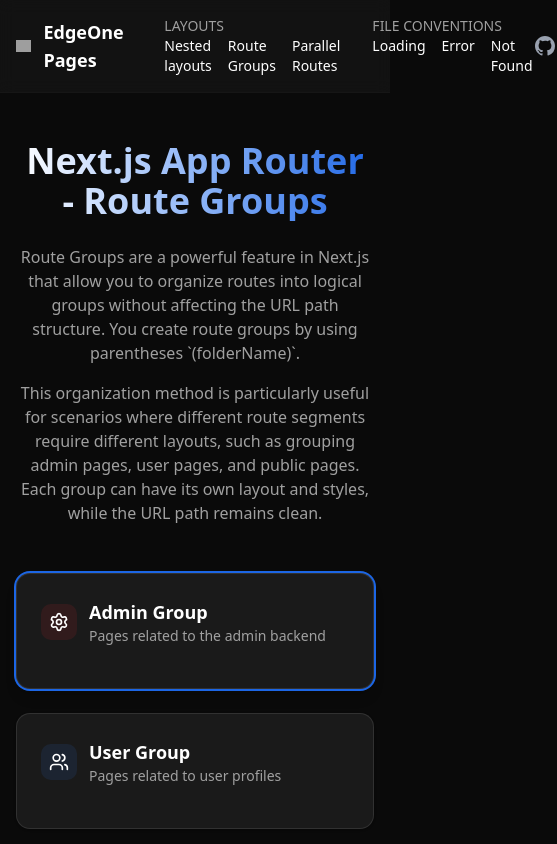
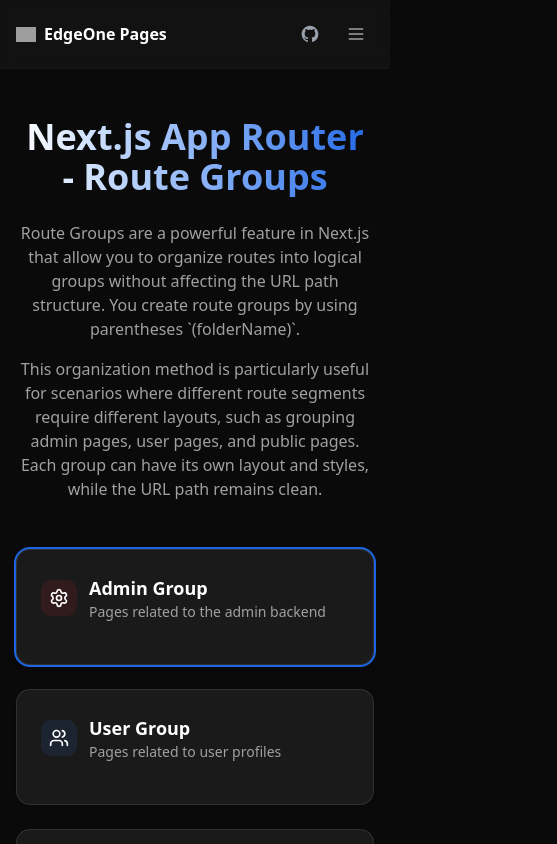
Before and after one commit to TencentEdgeOne/next-app-router-template, a Next.js app: page /layouts/route-groups in a window 390 px wide. Shown: the top 844 px of the page, 557 px wide, since content can reach past the window. Built offline with nearby package versions, Linux system fonts and the light colour scheme; grey boxes are pictures that could not be loaded.

Commit message:
header responsive

```diff
--- a/src/components/Header.tsx
+++ b/src/components/Header.tsx
@@ -1,15 +1,44 @@
+'use client'
+
 import Link from "next/link";
 import Image from "next/image";
+import { useState } from "react";
 
 export default function Header() {
+  const [isMobileMenuOpen, setIsMobileMenuOpen] = useState(false);
+
+  const toggleMobileMenu = () => {
+    setIsMobileMenuOpen(!isMobileMenuOpen);
+  };
+
+  const navigationGroups = [
+    {
+      title: "LAYOUTS",
+      links: [
+        { href: "/layouts/nested-layouts", label: "Nested layouts" },
+        { href: "/layouts/route-groups", label: "Route Groups" },
+        { href: "/layouts/parallel-routes", label: "Parallel Routes" },
+      ],
+    },
+    {
+      title: "FILE CONVENTIONS",
+      links: [
+        { href: "/file-conventions/loading", label: "Loading" },
+        { href: "/file-conventions/error", label: "Error" },
+        { href: "/file-conventions/not-found", label: "Not Found" },
+      ],
+    },
+  ];
+
   return (
     <header className="border-b border-border/20 bg-card/50 backdrop-blur-sm">
       <div className="container mx-auto px-4 py-4">
-        <div className="flex items-center justify-between">
+        {/* Desktop Layout */}
+        <div className="hidden lg:flex items-center justify-between">
           <div className="flex items-center space-x-8">
             <a href="/" target="_blank" rel="noopener noreferrer">
               <div className="flex items-center space-x-3">
-                <div className="w-6 h-6rounded-full flex items-center justify-center">
+                <div className="w-6 h-6 rounded-full flex items-center justify-center">
                   <Image
                     src="/eo-logo-blue.svg"
                     alt="EdgeOne Pages"
@@ -21,63 +50,31 @@
               </div>
             </a>
             <div className="flex items-center space-x-8">
-              <div className="flex flex-col">
+              {navigationGroups.map((group) => (
+                <div key={group.title} className="flex flex-col">
                   <span className="text-sm font-medium text-muted-foreground">
-                  LAYOUTS
+                    {group.title}
                   </span>
                   <div className="flex space-x-4 text-sm">
+                    {group.links.map((link) => (
                       <Link
-                    href="/layouts/nested-layouts"
+                        key={link.href}
+                        href={link.href}
                         className="hover:text-primary transition-colors"
                       >
-                    Nested layouts
+                        {link.label}
                       </Link>
-                  <Link
-                    href="/layouts/route-groups"
-                    className="hover:text-primary transition-colors"
-                  >
-                    Route Groups
-                  </Link>
-                  <Link
-                    href="/layouts/parallel-routes"
-                    className="hover:text-primary transition-colors"
-                  >
-                    Parallel Routes
-                  </Link>
+                    ))}
                   </div>
                 </div>
-              <div className="flex flex-col">
-                <span className="text-sm font-medium text-muted-foreground">
-                  FILE CONVENTIONS
-                </span>
-                <div className="flex space-x-4 text-sm">
-                  <Link
-                    href="/file-conventions/loading"
-                    className="hover:text-primary transition-colors"
-                  >
-                    Loading
-                  </Link>
-                  <Link
-                    href="/file-conventions/error"
-                    className="hover:text-primary transition-colors"
-                  >
-                    Error
-                  </Link>
-                  <Link
-                    href="/file-conventions/not-found"
-                    className="hover:text-primary transition-colors"
-                  >
-                    Not Found
-                  </Link>
-                </div>
-              </div>
+              ))}
             </div>
           </div>
           <a
             href="https://github.com/TencentEdgeOne/next-app-router-template"
             className="w-8 h-8 rounded-full flex items-center justify-center transition-colors"
           >
-            <div className="w-6 h-6 text-gray-400 rounded-full flex items-center justify-center ">
+            <div className="w-6 h-6 text-gray-400 rounded-full flex items-center justify-center">
               <svg
                 className="w-6 h-6"
                 fill="currentColor"
@@ -93,6 +90,94 @@
             </div>
           </a>
         </div>
+
+        {/* Mobile Layout */}
+        <div className="lg:hidden flex items-center justify-between">
+          <a href="/" target="_blank" rel="noopener noreferrer">
+            <div className="flex items-center space-x-2">
+              <div className="w-5 h-5 rounded-full flex items-center justify-center">
+                <Image
+                  src="/eo-logo-blue.svg"
+                  alt="EdgeOne Pages"
+                  width={24}
+                  height={24}
+                />
+              </div>
+              <h1 className="text-base font-semibold">EdgeOne Pages</h1>
+            </div>
+          </a>
+
+          <div className="flex items-center space-x-3">
+            {/* GitHub Icon - Mobile */}
+            <a
+              href="https://github.com/TencentEdgeOne/next-app-router-template"
+              className="w-8 h-8 rounded-full flex items-center justify-center transition-colors"
+            >
+              <div className="w-5 h-5 text-gray-400 rounded-full flex items-center justify-center">
+                <svg
+                  className="w-5 h-5"
+                  fill="currentColor"
+                  viewBox="0 0 24 24"
+                  aria-hidden="true"
+                >
+                  <path
+                    fillRule="evenodd"
+                    d="M12 2C6.477 2 2 6.484 2 12.017c0 4.425 2.865 8.18 6.839 9.504.5.092.682-.217.682-.483 0-.237-.008-.868-.013-1.703-2.782.605-3.369-1.343-3.369-1.343-.454-1.158-1.11-1.466-1.11-1.466-.908-.62.069-.608.069-.608 1.003.07 1.531 1.032 1.531 1.032.892 1.53 2.341 1.088 2.91.832.092-.647.35-1.088.636-1.338-2.22-.253-4.555-1.113-4.555-4.951 0-1.093.39-1.988 1.029-2.688-.103-.253-.446-1.272.098-2.65 0 0 .84-.27 2.75 1.026A9.564 9.564 0 0112 6.844c.85.004 1.705.115 2.504.337 1.909-1.296 2.747-1.027 2.747-1.027.546 1.379.202 2.398.1 2.651.64.7 1.028 1.595 1.028 2.688 0 3.848-2.339 4.695-4.566 4.943.359.309.678.92.678 1.855 0 1.338-.012 2.419-.012 2.747 0 .268.18.58.688.482A10.019 10.019 0 0022 12.017C22 6.484 17.522 2 12 2z"
+                    clipRule="evenodd"
+                  />
+                </svg>
+              </div>
+            </a>
+
+            {/* Mobile Menu Button */}
+            <button
+              onClick={toggleMobileMenu}
+              className="p-2 rounded-md text-muted-foreground hover:bg-accent hover:text-accent-foreground focus:outline-none focus:ring-2 focus:ring-ring"
+              aria-label="Toggle mobile menu"
+            >
+              <svg
+                className="w-5 h-5"
+                fill="none"
+                stroke="currentColor"
+                viewBox="0 0 24 24"
+                xmlns="http://www.w3.org/2000/svg"
+              >
+                {isMobileMenuOpen ? (
+                  <path strokeLinecap="round" strokeLinejoin="round" strokeWidth={2} d="M6 18L18 6M6 6l12 12" />
+                ) : (
+                  <path strokeLinecap="round" strokeLinejoin="round" strokeWidth={2} d="M4 6h16M4 12h16M4 18h16" />
+                )}
+              </svg>
+            </button>
+          </div>
+        </div>
+
+        {/* Mobile Menu Dropdown */}
+        {isMobileMenuOpen && (
+          <div className="lg:hidden mt-4 pb-4 border-t border-border/20">
+            <div className="flex flex-col space-y-6 pt-4">
+              {navigationGroups.map((group) => (
+                <div key={group.title} className="flex flex-col space-y-2">
+                  <span className="text-sm font-medium text-muted-foreground px-4">
+                    {group.title}
+                  </span>
+                  <div className="flex flex-col space-y-1">
+                    {group.links.map((link) => (
+                      <Link
+                        key={link.href}
+                        href={link.href}
+                        className="block px-4 py-2 text-sm hover:text-primary hover:bg-accent rounded-md transition-colors"
+                        onClick={() => setIsMobileMenuOpen(false)}
+                      >
+                        {link.label}
+                      </Link>
+                    ))}
+                  </div>
+                </div>
+              ))}
+            </div>
+          </div>
+        )}
       </div>
     </header>
   );
```
Lines whose indentation alone changed are shown as unchanged.
